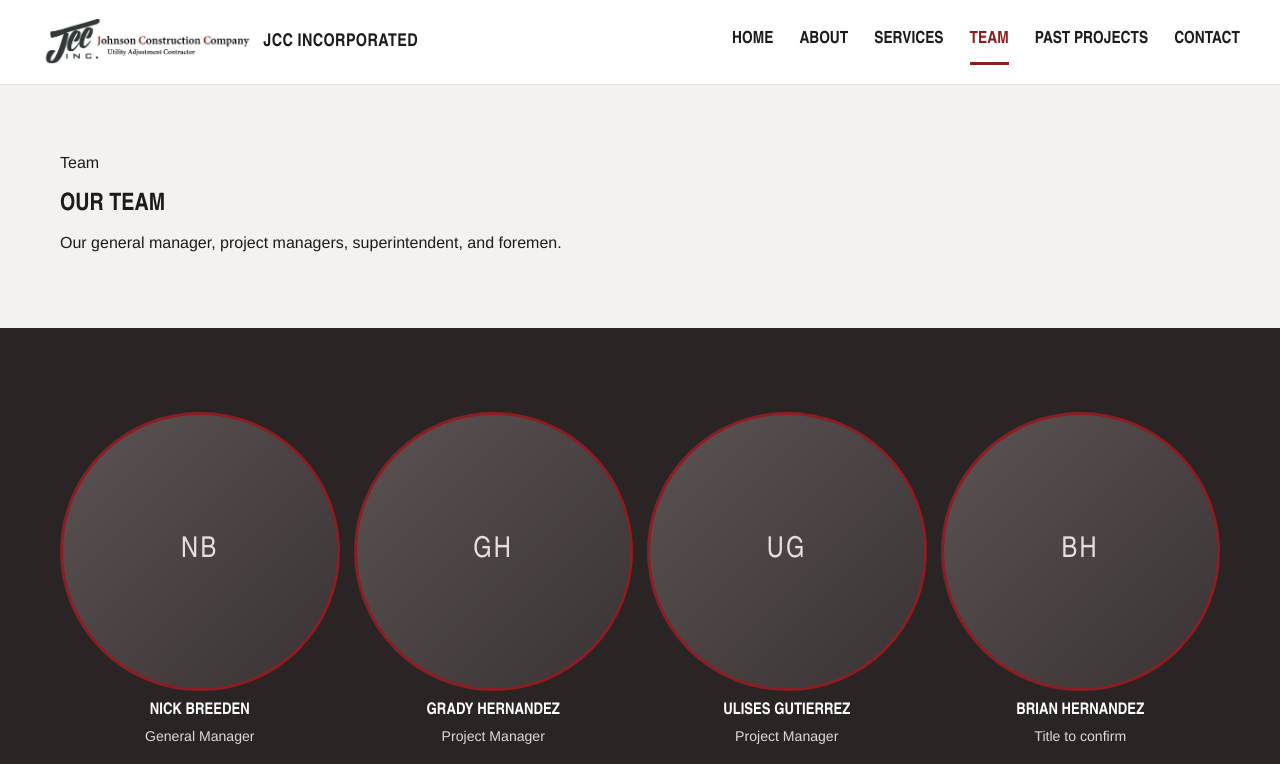
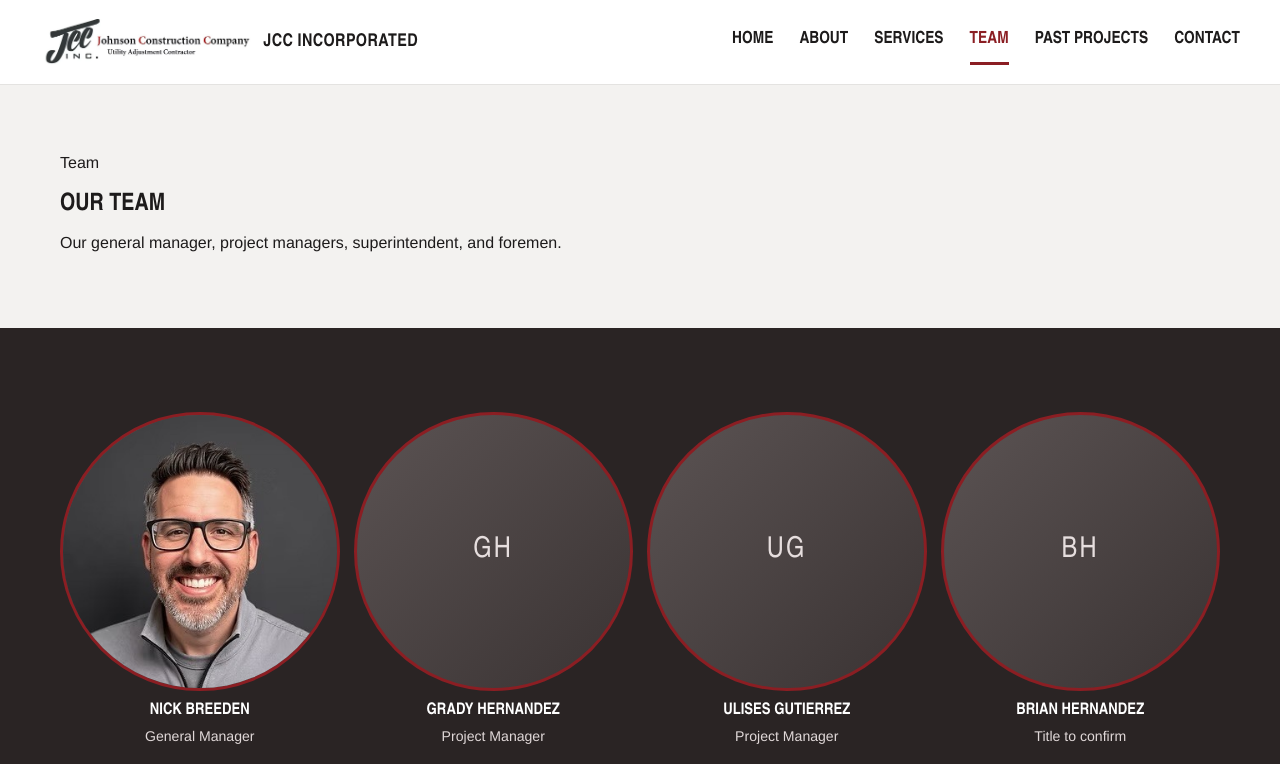
Before and after one commit to nxtagency2024-ship-it/JCC-Contractors, a plain HTML site: page team.html in a window 1280 px wide. Shown: the top 764 px of the page. Drawn offline with Linux system fonts and the light colour scheme.

Commit message:
Update team.html

```diff
--- a/team.html
+++ b/team.html
@@ -53,7 +53,7 @@
     <section class="section dark">
       <div class="team-grid">
         <article class="team-card reveal">
-          <div class="avatar" role="img" aria-label="images/nick.jpeg"><span>NB</span></div>
+          <img class="avatar" src="images/nick.jpeg" alt="Nick Breeden">
           <h3>Nick Breeden</h3>
           <p>General Manager</p>
         </article>
```
